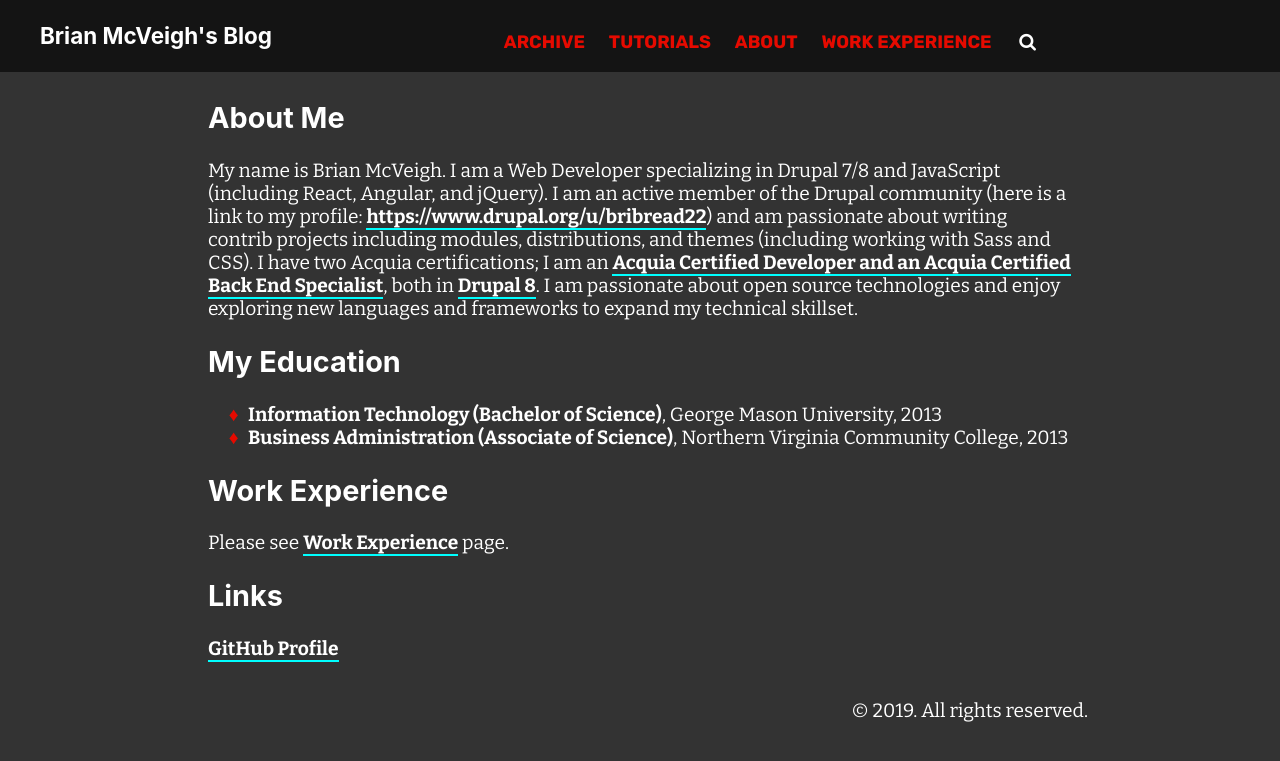
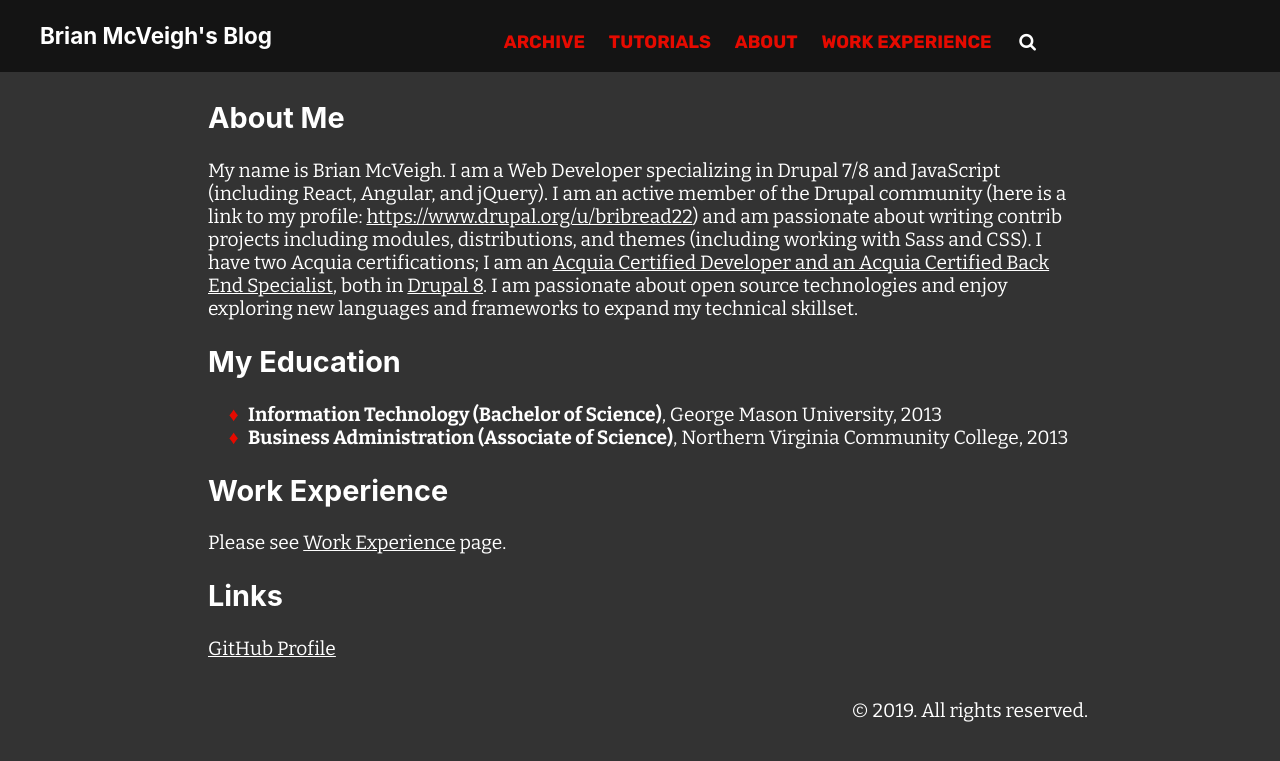
Before and after one commit to bmcveigh/bmcveigh.github.io, a Jekyll site: the page built from about.markdown, in a window 1280 px wide. Shown: the top 761 px of the page. Built offline with Jekyll 4.4.1, drawn with Linux system fonts in a browser that asks for light colours.

Commit message:
Styling for paragraph links

```diff
--- a/_sass/base/_base.scss
+++ b/_sass/base/_base.scss
@@ -20,9 +20,14 @@ a {
     }
 }
 p a {
-    color: $color-white;
-    text-decoration: none;
-    border-bottom: 2px solid cyan;
+    color: inherit;
+    text-decoration: underline;
+    font-weight: inherit;
+
+    &:hover {
+        background: lighten($color-gray, 10%);
+        color: inherit;
+    }
 }
 
 h1, h2, h3, h4, h5, h6 {
```
